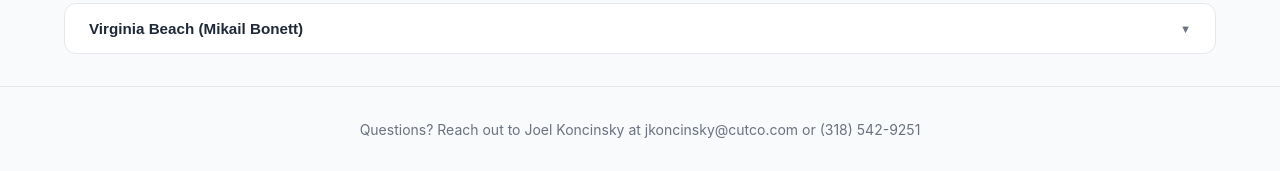
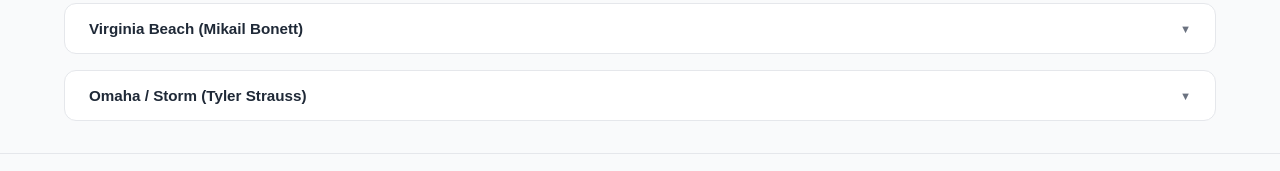
Before and after one commit to vmcdigital/vmc-meta-diy-dashboard, a Next.js app: page /ad-results in a window 1280 px wide. Shown: the part 1872-2043 px from the top of the page. Built offline with nearby package versions, Linux system fonts and the light colour scheme.

Commit message:
Add Omaha / Storm (Tyler Strauss) territory dashboard

```diff
--- a/data/dashboards.ts
+++ b/data/dashboards.ts
@@ -66,4 +66,13 @@ export const TERRITORY_DASHBOARDS: TerritoryGroup[] = [
       },
       ],
   },
+  {
+    territory: 'Omaha / Storm (Tyler Strauss)',
+    dashboards: [
+      {
+        name: 'Omaha / Storm (Tyler Strauss)',
+        embedUrl: 'https://app.databox.com/datawall/5473d1c74bccb1ef84ff52ad2fd95acb1d327046ab2ce60?i',
+      },
+    ],
+  },
 ];
```
